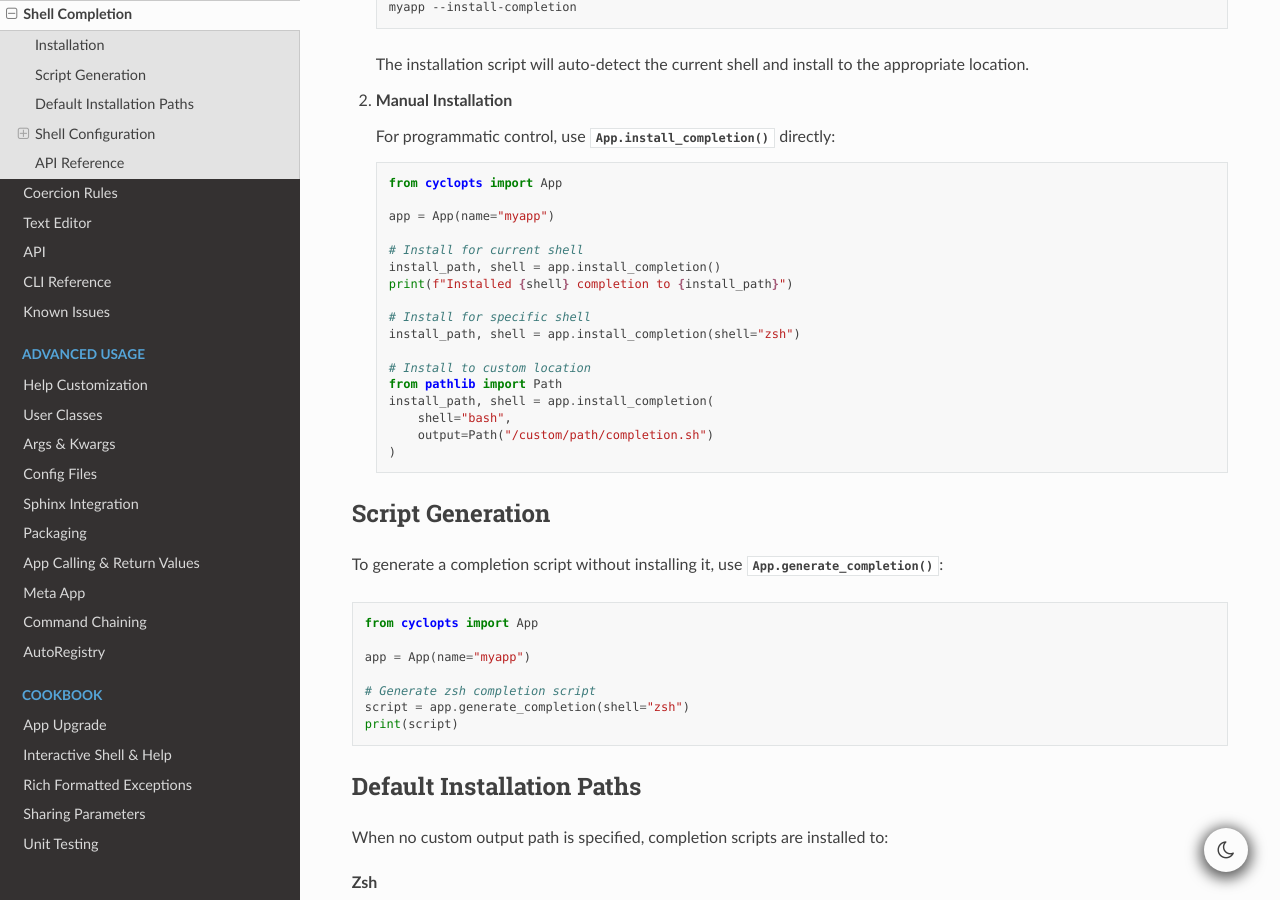
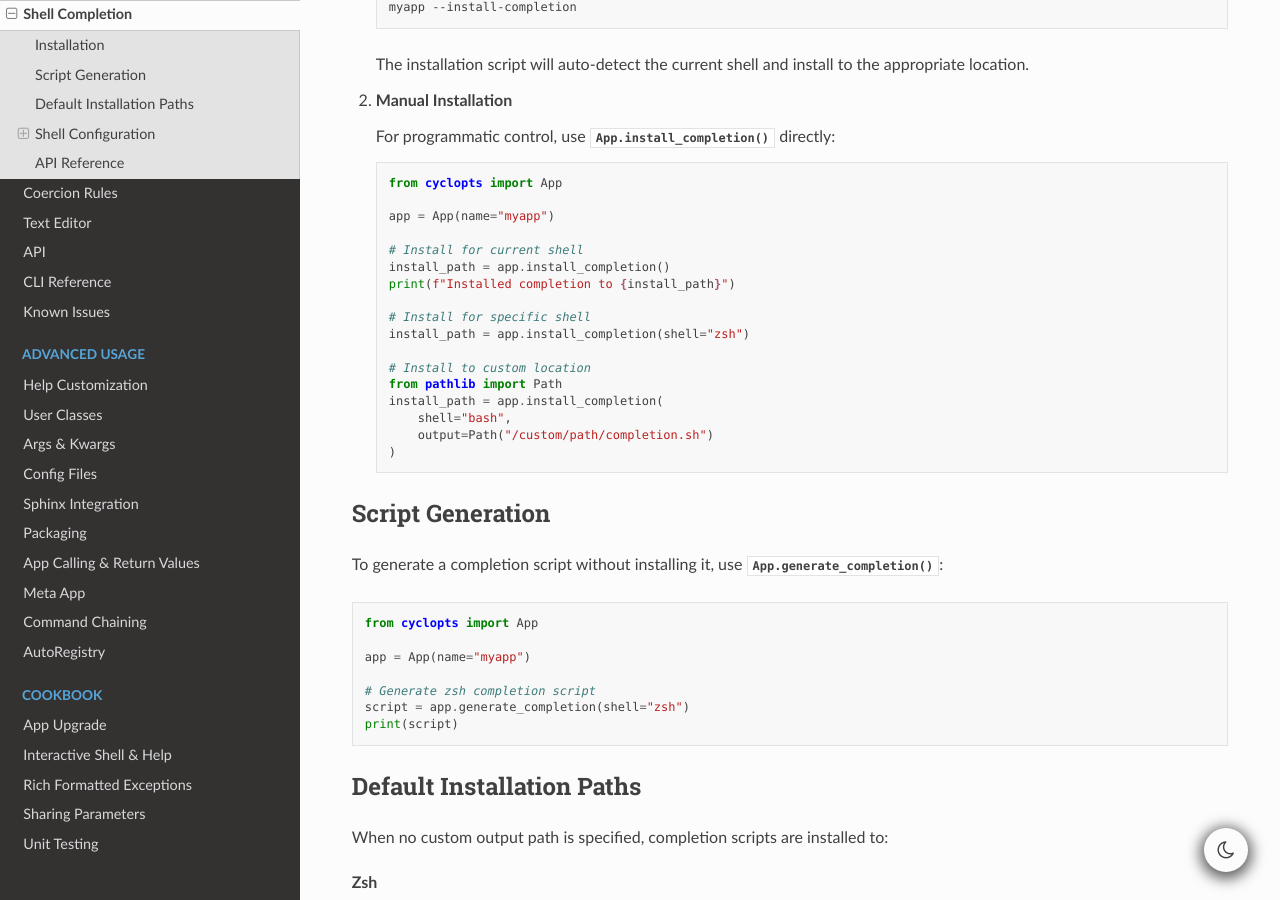
Before and after one commit to BrianPugh/cyclopts, a Sphinx documentation site: the page built from docs/source/shell_completion.rst, in a window 1280 px wide and 900 px high, scrolled down 660 px. Built offline with Sphinx 7.4.7 and the Read the Docs theme 3.1.0, drawn with Linux system fonts in a browser that asks for light colours.

Commit message:
refactor

```diff
--- a/docs/source/shell_completion.rst
+++ b/docs/source/shell_completion.rst
@@ -44,15 +44,15 @@ There are two ways to enable shell completion:
       app = App(name="myapp")
 
       # Install for current shell
-      install_path, shell = app.install_completion()
-      print(f"Installed {shell} completion to {install_path}")
+      install_path = app.install_completion()
+      print(f"Installed completion to {install_path}")
 
       # Install for specific shell
-      install_path, shell = app.install_completion(shell="zsh")
+      install_path = app.install_completion(shell="zsh")
 
       # Install to custom location
       from pathlib import Path
-      install_path, shell = app.install_completion(
+      install_path = app.install_completion(
           shell="bash",
           output=Path("/custom/path/completion.sh")
       )
```
Also changed, not shown: 1 other file.
